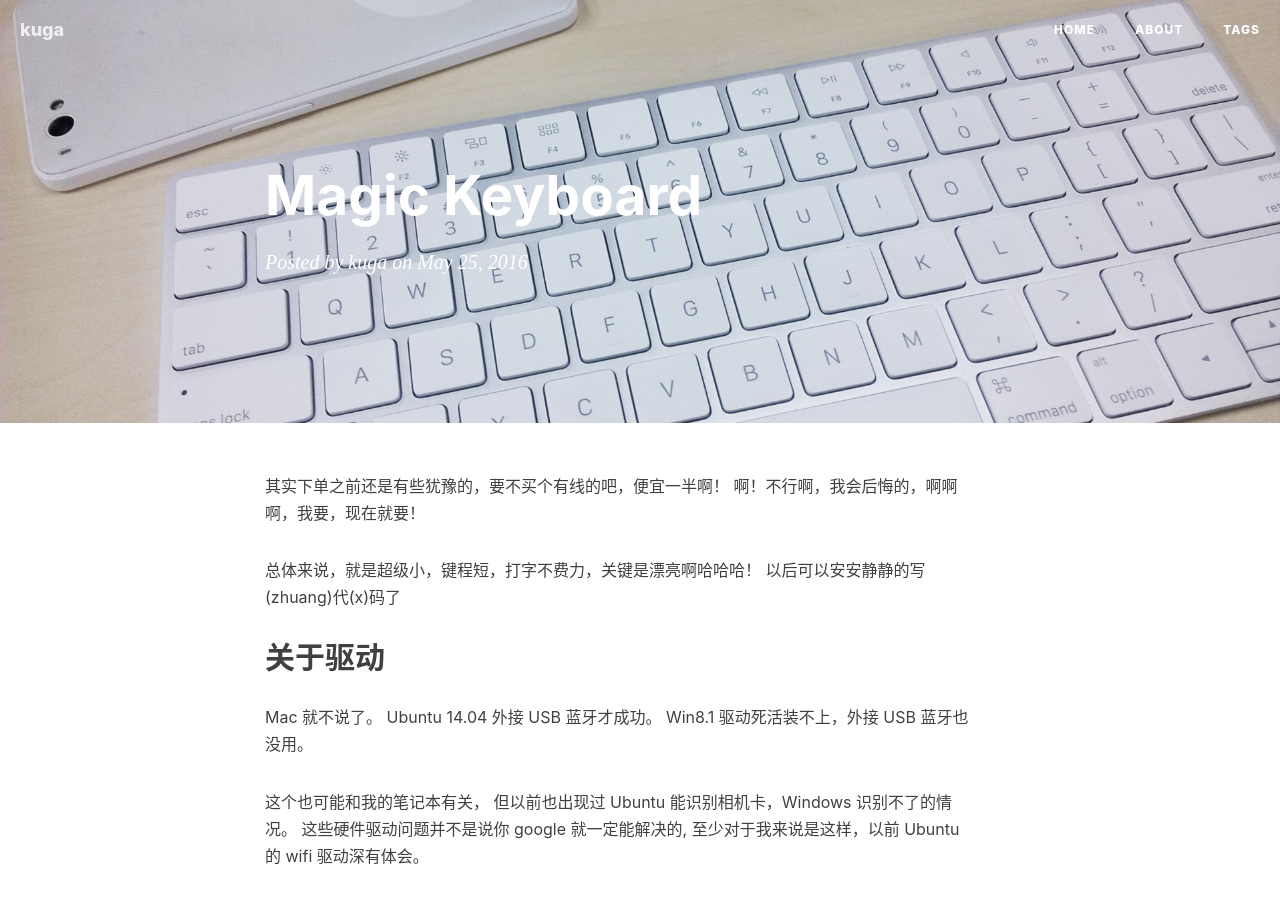
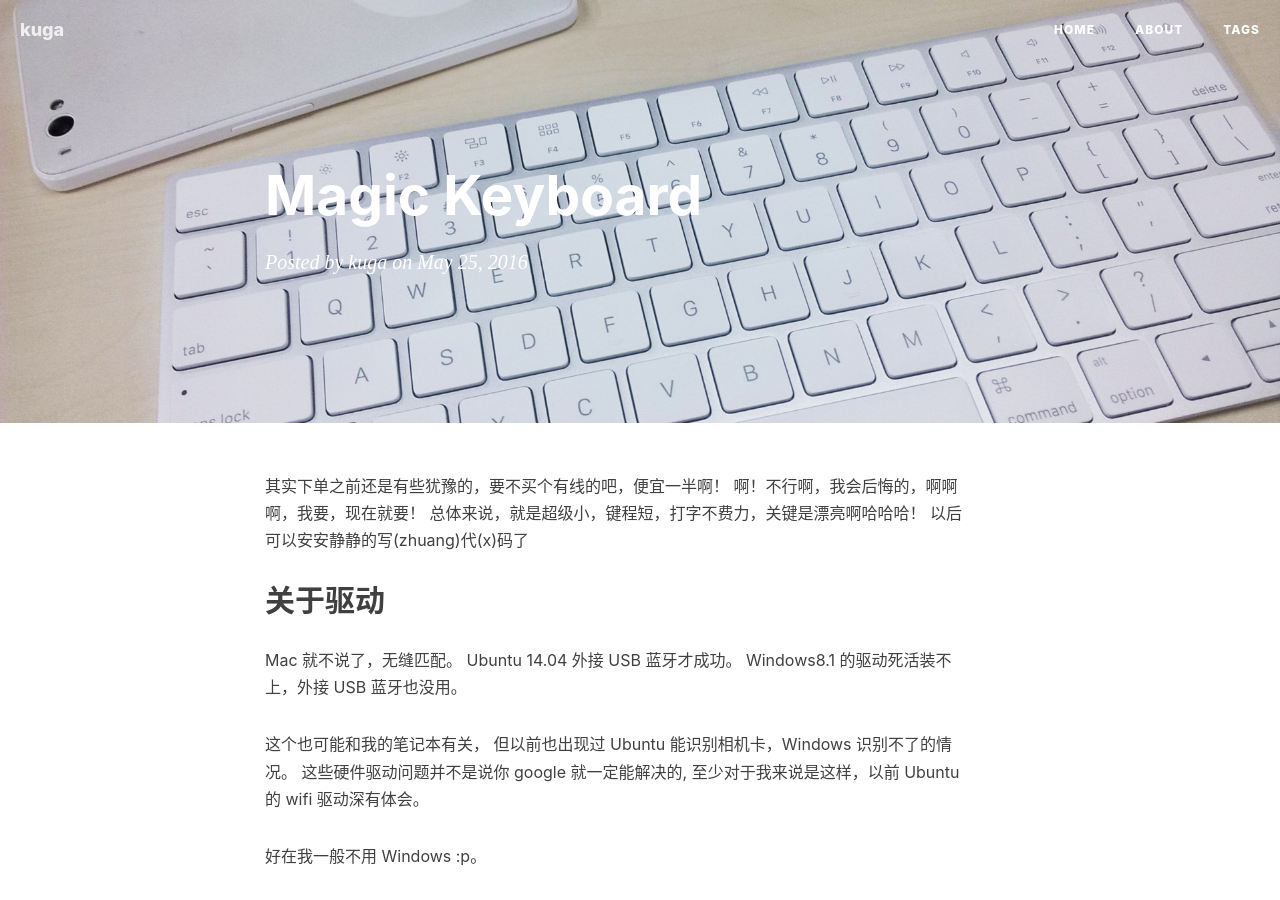
Before and after one commit to xkuga/xkuga.github.io, a Jekyll site: the page built from _posts/2016-05-25-magic-keyboard.md, in a window 1280 px wide and 900 px high. Built offline with Jekyll 4.4.1, drawn with Linux system fonts in a browser that asks for light colours; nearby versions of some CDN libraries; comment, search, counter and statistics services are not loaded.

Commit message:
change style

```diff
--- a/_posts/2016-05-25-magic-keyboard.md
+++ b/_posts/2016-05-25-magic-keyboard.md
@@ -8,7 +8,6 @@
 
 其实下单之前还是有些犹豫的，要不买个有线的吧，便宜一半啊！
 啊！不行啊，我会后悔的，啊啊啊，我要，现在就要！
-
 总体来说，就是超级小，键程短，打字不费力，关键是漂亮啊哈哈哈！
 以后可以安安静静的写(zhuang)代(x)码了
 
@@ -16,9 +15,9 @@
 关于驱动
 --------
 
-Mac 就不说了。
+Mac 就不说了，无缝匹配。
 Ubuntu 14.04 外接 USB 蓝牙才成功。
-Win8.1 驱动死活装不上，外接 USB 蓝牙也没用。
+Windows8.1 的驱动死活装不上，外接 USB 蓝牙也没用。
 
 这个也可能和我的笔记本有关，
 但以前也出现过 Ubuntu 能识别相机卡，Windows 识别不了的情况。
```
